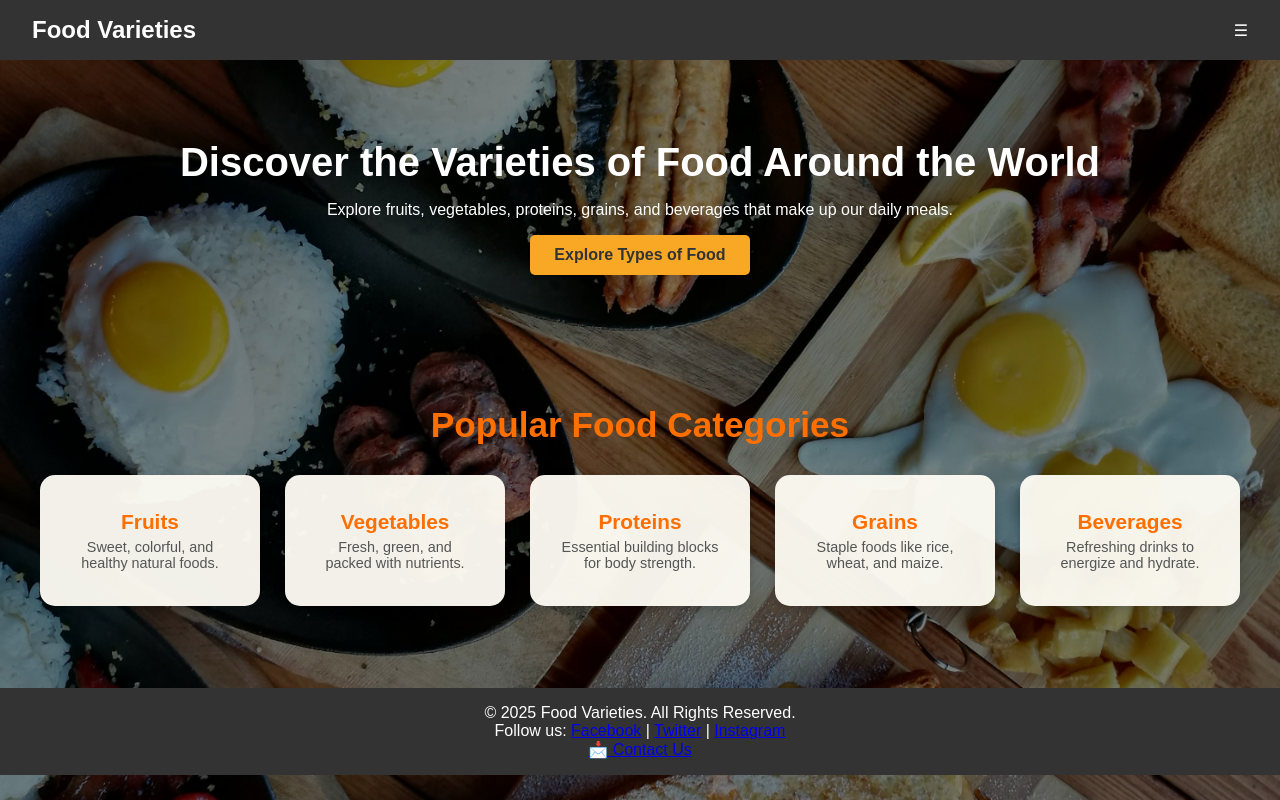
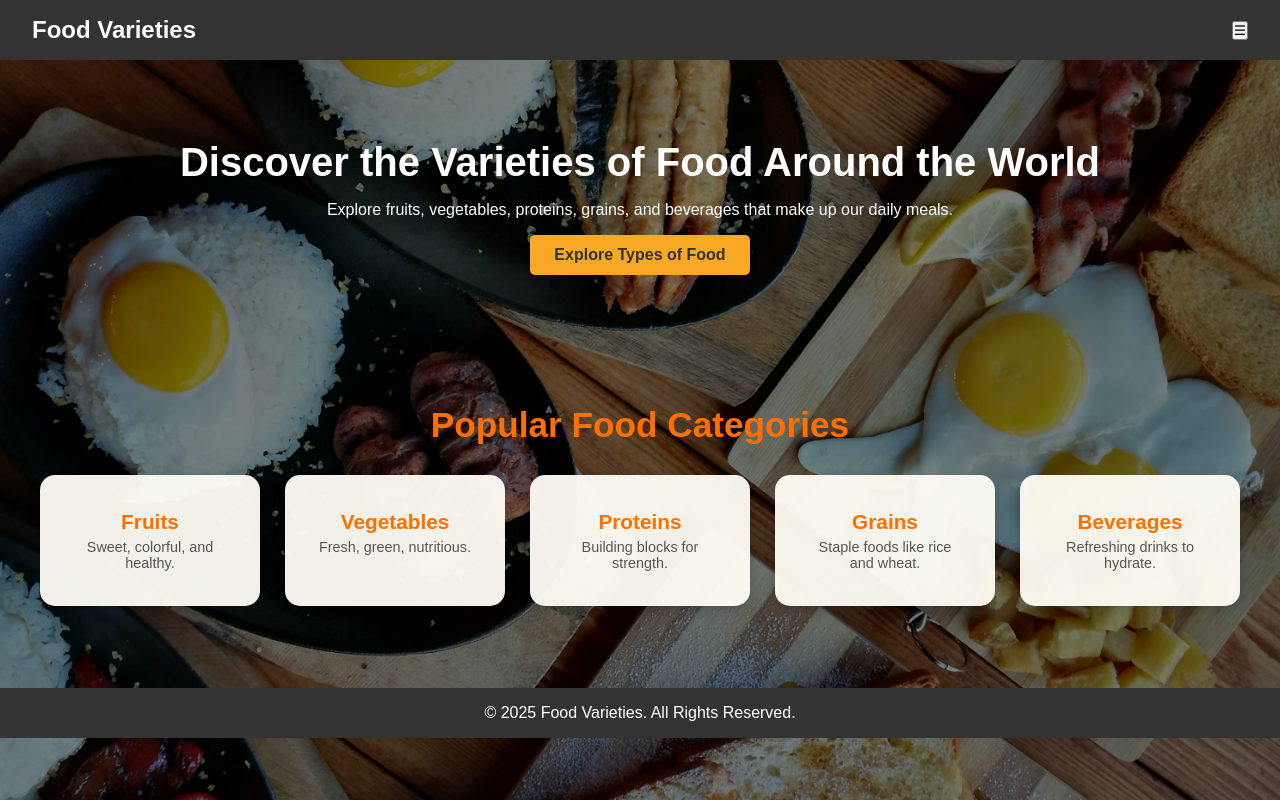
Before and after one commit to Iannjeru/week-8-assignment, a plain HTML site: page index.html in a window 1280 px wide. Drawn offline with Linux system fonts and the light colour scheme.

Commit message:
Optimize images and fix toggle & background

```diff
--- a/index.html
+++ b/index.html
@@ -1,27 +1,31 @@
 <!DOCTYPE html>
 <html lang="en">
 <head>
-  <meta charset="UTF-8">
-  <meta name="viewport" content="width=device-width, initial-scale=1.0">
+  <meta charset="utf-8" />
+  <meta name="viewport" content="width=device-width, initial-scale=1" />
   <title>FOOD VARIETIES</title>
   <link rel="stylesheet" href="css/styles.css">
 </head>
 <body>
   <!-- Header -->
-  <header>
+  <header class="site-header">
     <div class="logo">Food Varieties</div>
-    <nav>
+
+    <nav class="main-nav">
       <ul class="nav-links">
         <li><a href="index.html" class="active">Home</a></li>
         <li><a href="about.html">About</a></li>
         <li><a href="types.html">Types</a></li>
         <li><a href="contact.html">Contact</a></li>
       </ul>
-      <div class="menu-toggle">☰</div>
+
+      <!-- Toggle button for small screens -->
+      <button class="menu-toggle" aria-label="Toggle menu">☰</button>
     </nav>
   </header>
 
   <!-- Hero Section -->
+  <main>
     <section class="hero">
       <h1>Discover the Varieties of Food Around the World</h1>
       <p>Explore fruits, vegetables, proteins, grains, and beverages that make up our daily meals.</p>
@@ -32,45 +36,21 @@
     <section class="categories">
       <h2>Popular Food Categories</h2>
       <div class="category-container">
-      <div class="category-card">
-        <h3>Fruits</h3>
-        <p>Sweet, colorful, and healthy natural foods.</p>
-      </div>
-      <div class="category-card">
-        <h3>Vegetables</h3>
-        <p>Fresh, green, and packed with nutrients.</p>
-      </div>
-      <div class="category-card">
-        <h3>Proteins</h3>
-        <p>Essential building blocks for body strength.</p>
-      </div>
-      <div class="category-card">
-        <h3>Grains</h3>
-        <p>Staple foods like rice, wheat, and maize.</p>
-      </div>
-      <div class="category-card">
-        <h3>Beverages</h3>
-        <p>Refreshing drinks to energize and hydrate.</p>
-      </div>
+        <div class="category-card"><h3>Fruits</h3><p>Sweet, colorful, and healthy.</p></div>
+        <div class="category-card"><h3>Vegetables</h3><p>Fresh, green, nutritious.</p></div>
+        <div class="category-card"><h3>Proteins</h3><p>Building blocks for strength.</p></div>
+        <div class="category-card"><h3>Grains</h3><p>Staple foods like rice and wheat.</p></div>
+        <div class="category-card"><h3>Beverages</h3><p>Refreshing drinks to hydrate.</p></div>
       </div>
     </section>
+  </main>
 
-  <!-- Footer -->
   <!-- Footer -->
   <footer>
     <p>&copy; 2025 Food Varieties. All Rights Reserved.</p>
-  <p>
-    Follow us:
-    <a href="https://www.facebook.com" target="_blank">Facebook</a> |
-    <a href="https://www.twitter.com" target="_blank">Twitter</a> |
-    <a href="https://www.instagram.com" target="_blank">Instagram</a>
-  </p>
-  <p>
-    <a href="contact.html" class="footer-link">📩 Contact Us</a>
-  </p>
   </footer>
 
-
+  <!-- Minimal script (placed at end so DOM exists) -->
   <script src="js/script.js"></script>
 </body>
 </html>
```
Lines whose indentation alone changed are shown as unchanged.
